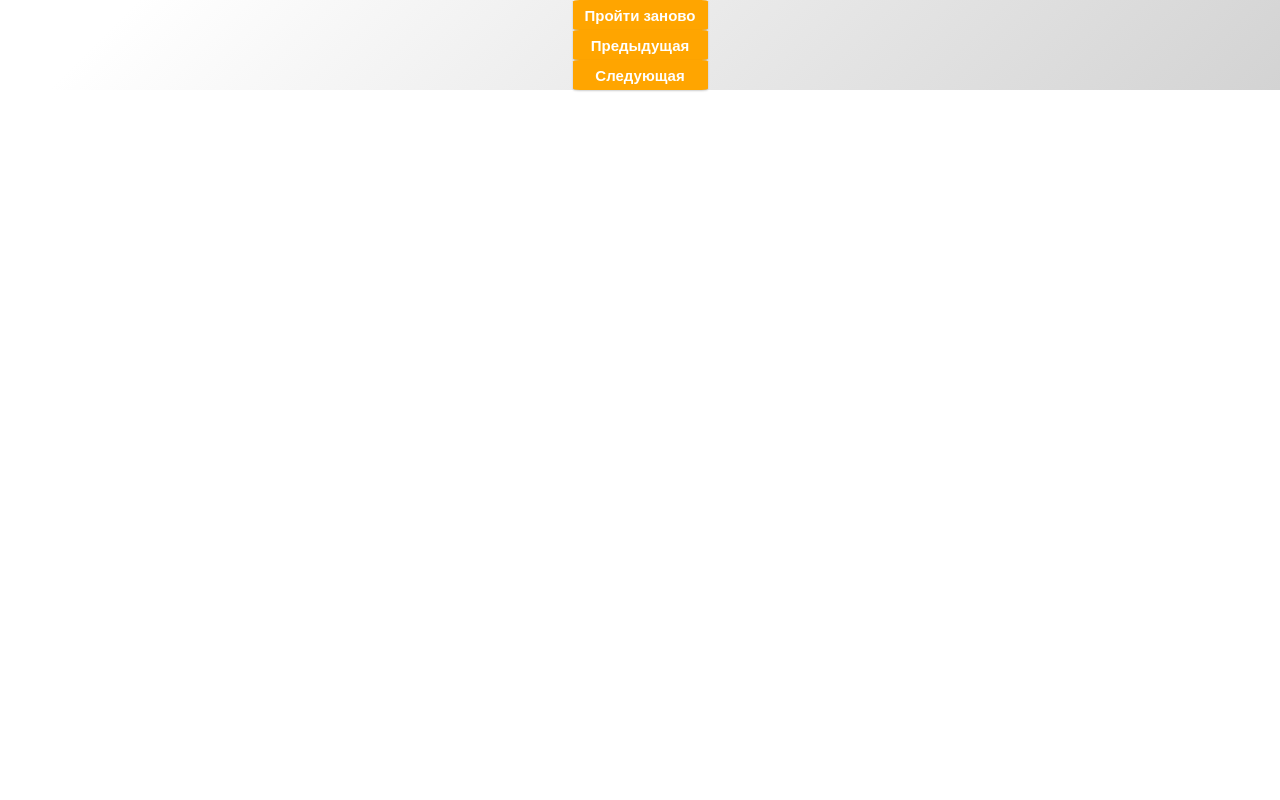
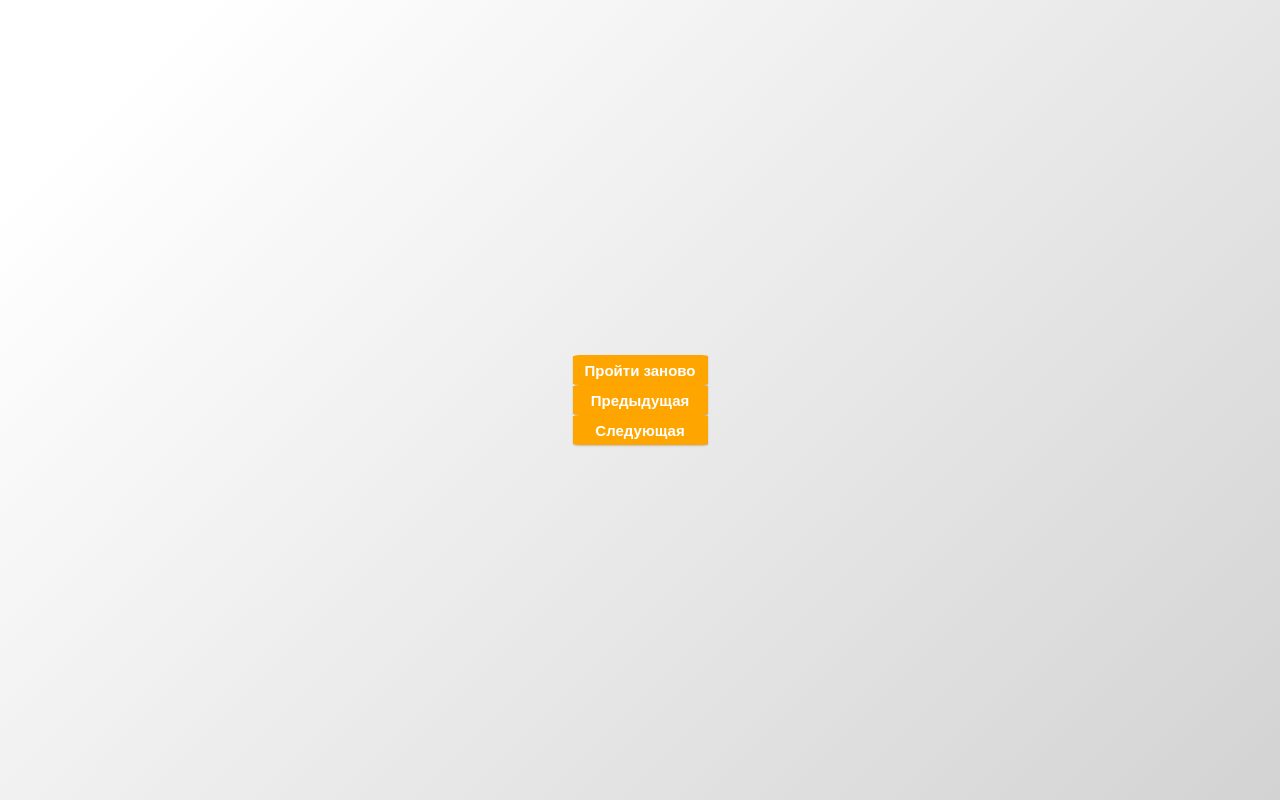
Before and after one commit to ASproduct1on/lun-task, a React (Create React App) app: page / in a window 1280 px wide. Built offline with nearby package versions, Linux system fonts and the light colour scheme.

Commit message:
style: fixed background and added font

```diff
--- a/public/index.html
+++ b/public/index.html
@@ -8,7 +8,12 @@
       name="description"
       content="Web site created using create-react-app"
     />
-
+    <link rel="preconnect" href="https://fonts.googleapis.com" />
+    <link rel="preconnect" href="https://fonts.gstatic.com" crossorigin />
+    <link
+      href="https://fonts.googleapis.com/css2?family=Open+Sans:wght@300;400;700&display=swap"
+      rel="stylesheet"
+    />
     <link rel="manifest" href="%PUBLIC_URL%/manifest.json" />
     <title>React App</title>
   </head>
--- a/src/index.css
+++ b/src/index.css
@@ -1,14 +1,17 @@
+html {
+  height: 100%;
+}
+
 body {
   height: 100%;
   margin: 0;
-  font-family: -apple-system, BlinkMacSystemFont, 'Segoe UI', 'Roboto', 'Oxygen',
-    'Ubuntu', 'Cantarell', 'Fira Sans', 'Droid Sans', 'Helvetica Neue',
-    sans-serif;
+  display: flex;
+  justify-content: center;
+  align-items: center;
+  font-family: "Open Sans", sans-serif;
+  font-weight: 400;
   -webkit-font-smoothing: antialiased;
   -moz-osx-font-smoothing: grayscale;
+
+  background-image: linear-gradient(135deg, white 10%, #d3d3d3);
 }
-
-code {
-  font-family: source-code-pro, Menlo, Monaco, Consolas, 'Courier New',
-    monospace;
-}
```
